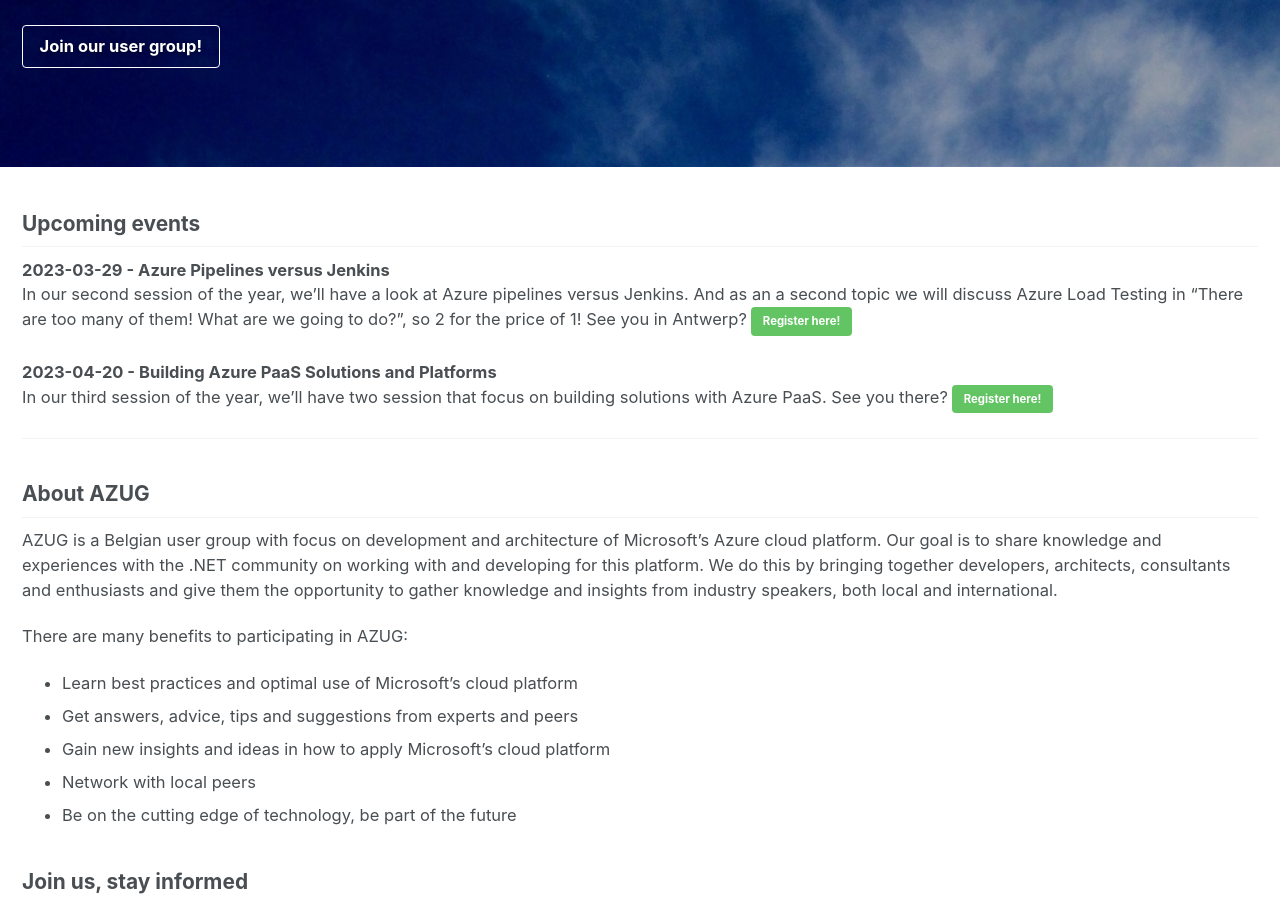
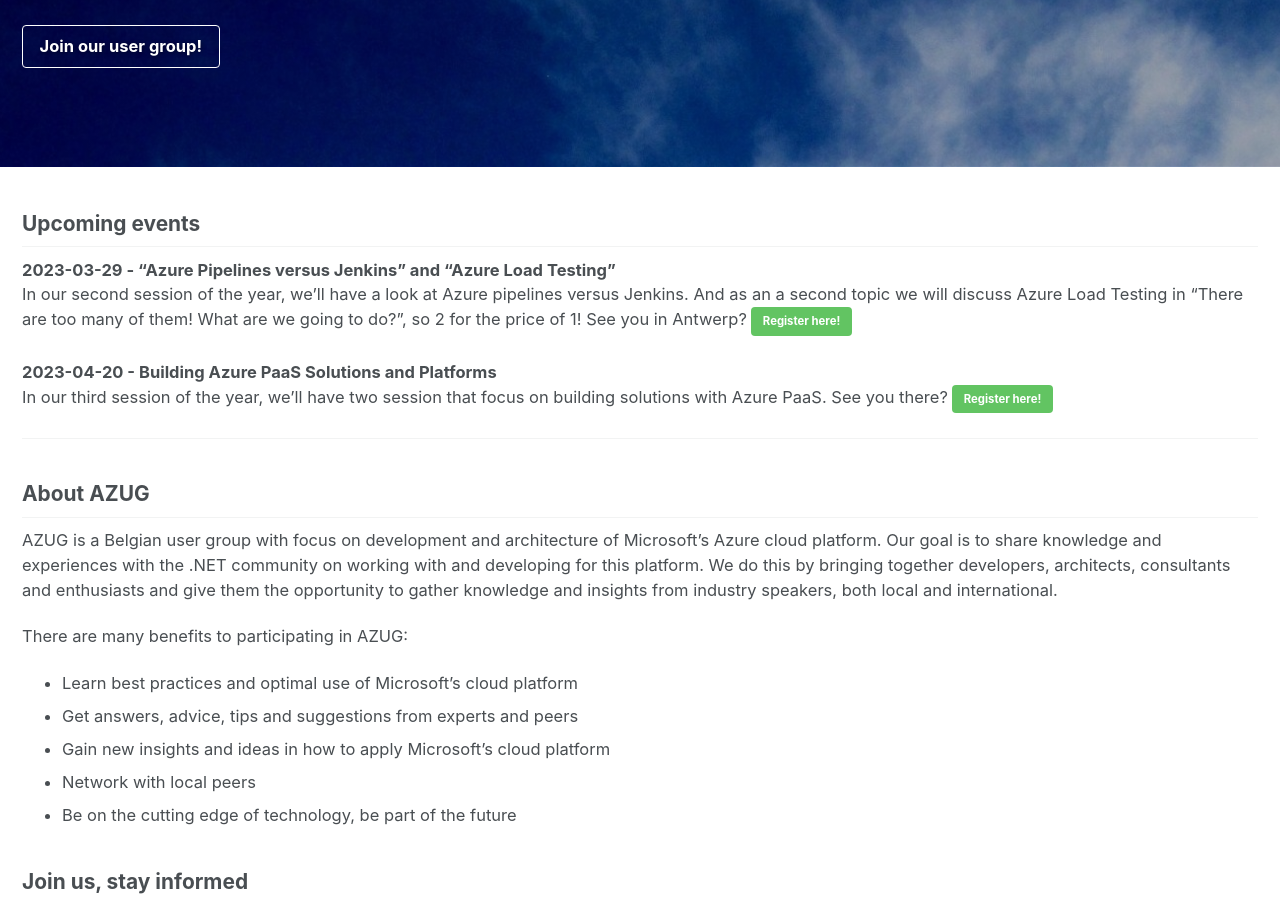
Before and after one commit to AzugBe/azugbe.github.io, a Jekyll site: the page built from index.md, in a window 1280 px wide and 900 px high, scrolled down 392 px. Built offline with Jekyll 4.4.1, drawn with Linux system fonts in a browser that asks for light colours; comment, search, counter and statistics services are not loaded.

Commit message:
Update index.md

```diff
--- a/index.md
+++ b/index.md
@@ -16,7 +16,7 @@ excerpt: "The Belgium Azure User Group focuses on knowledge sharing and networki
 
 <!--There are no upcoming events.-->
 
-**2023-03-29 - Azure Pipelines versus Jenkins**<br>
+**2023-03-29 - "Azure Pipelines versus Jenkins" and "Azure Load Testing"**<br>
 In our second session of the year, we'll have a look at Azure pipelines versus Jenkins. And as an a second topic we will discuss Azure Load Testing in "There are too many of them! What are we going to do?", so 2 for the price of 1! See you in Antwerp? [Register here!](https://www.azug.be/events/2023/03/29/azure-pipelines-versus-jenkins){: .btn .btn--success}
 
 **2023-04-20 - Building Azure PaaS Solutions and Platforms**<br>
```
